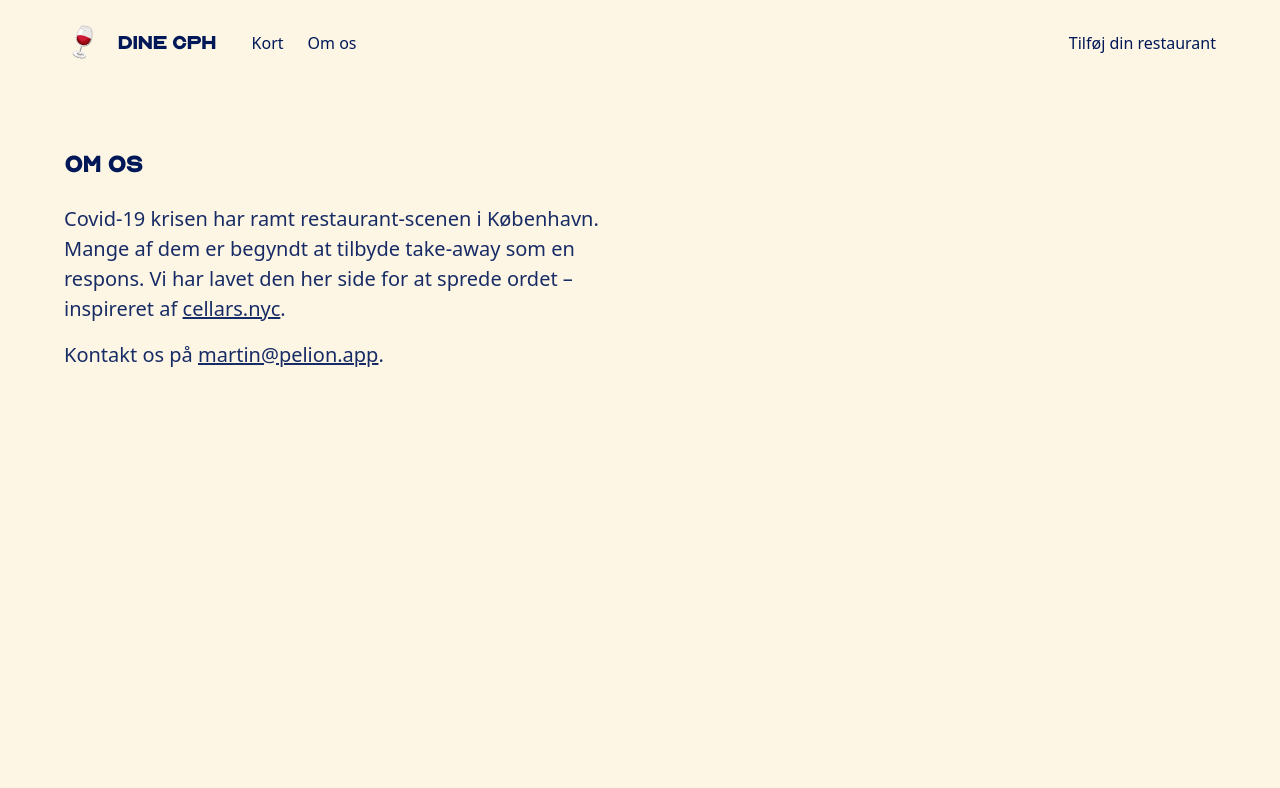
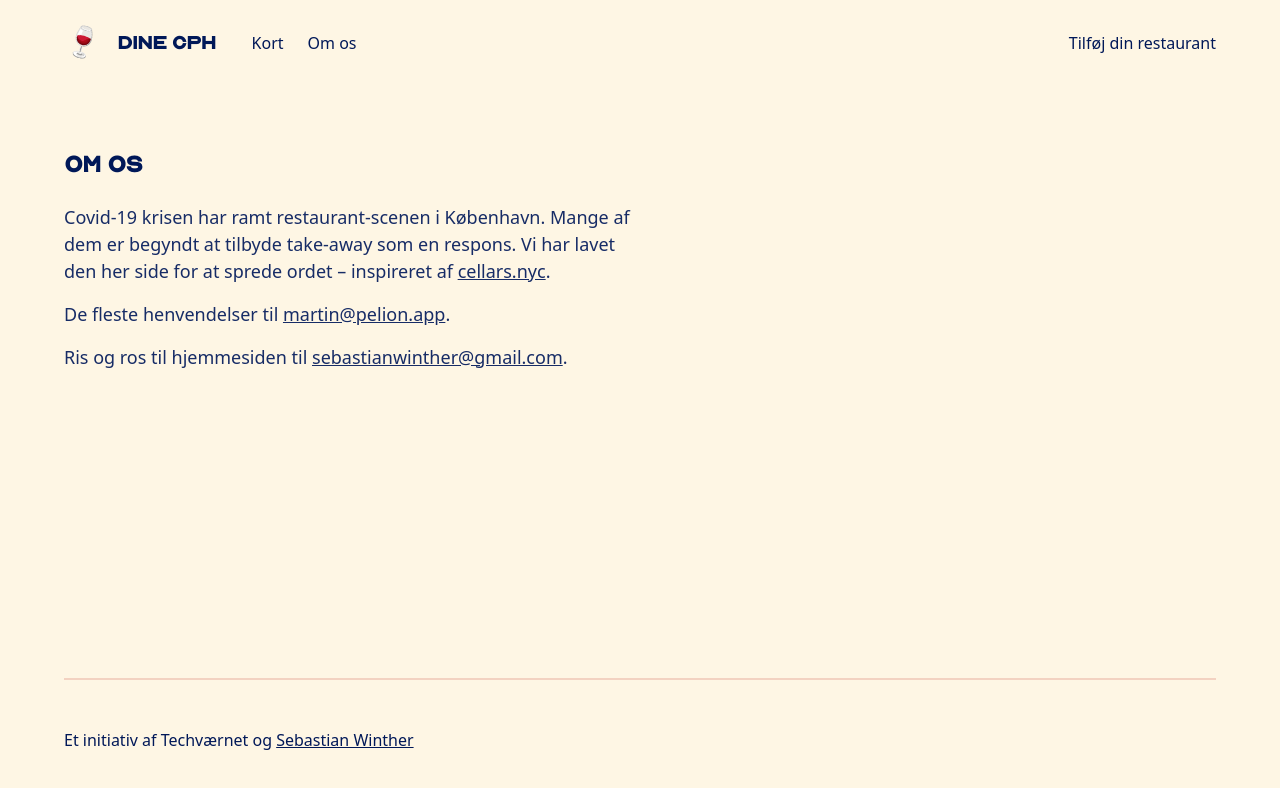
Before and after one commit to covid19-group/dinecph, a Next.js app: page /about in a window 1280 px wide. Shown: the top 788 px of the page. Built offline with nearby package versions, Linux system fonts and the light colour scheme; a web font is replaced by a local one; what @tailwindcss/custom-forms would draw is missing.

Commit message:
added footer & contact

```diff
--- a/components/Footer.js
+++ b/components/Footer.js
@@ -3,14 +3,25 @@ import useBreakpoint from '../hooks/useBreakpoint'
 
 export default () => {
   const breakpoint = useBreakpoint()
-  return null
   return (
     <footer className="px-3">
       <div className="border-t-2 border-sand max-w-6xl py-12 mx-auto">
         <p>
-          Et initiativ fra{' '}
-          <a href="https://techvaernet.dk" target="_blank" rel="noopener">
-            Techværnet
+          Et initiativ af{' '}
+          {
+            // <a href="https://techvaernet.dk" target="_blank" rel="noopener">
+          }
+          Techværnet
+          {
+            // </a>
+          }
+          {' og '}
+          <a
+            href="https://www.sebastianwinther.com"
+            target="_blank"
+            rel="noopener"
+          >
+            Sebastian Winther
           </a>
         </p>
       </div>
--- a/pages/about.js
+++ b/pages/about.js
@@ -14,7 +14,7 @@ export default () => (
           <h2 className="font-extrabold text-2xl sm:text-3xl leading-none mb-6">
             Om os
           </h2>
-          <p className="max-w-xl text-navy-light text-lg sm:text-xl mb-4">
+          <p className="max-w-xl text-navy-light text-lg mb-4">
             Covid-19 krisen har ramt restaurant-scenen i København. Mange af dem
             er begyndt at tilbyde take-away som en respons. Vi har lavet den her
             side for at sprede ordet – inspireret af{' '}
@@ -23,9 +23,16 @@ export default () => (
             </a>
             .
           </p>
-          <p className="max-w-xl text-navy-light text-lg sm:text-xl">
-            Kontakt os på{' '}
+          <p className="max-w-xl text-navy-light text-lg mb-4">
+            De fleste henvendelser til{' '}
             <a href="mailto:martin@pelion.app">martin@pelion.app</a>.
+          </p>
+          <p className="max-w-xl text-navy-light text-lg">
+            Ris og ros til hjemmesiden til{' '}
+            <a href="mailto:sebastianwinther@gmail.com">
+              sebastianwinther@gmail.com
+            </a>
+            .
           </p>
         </div>
       </main>
```
